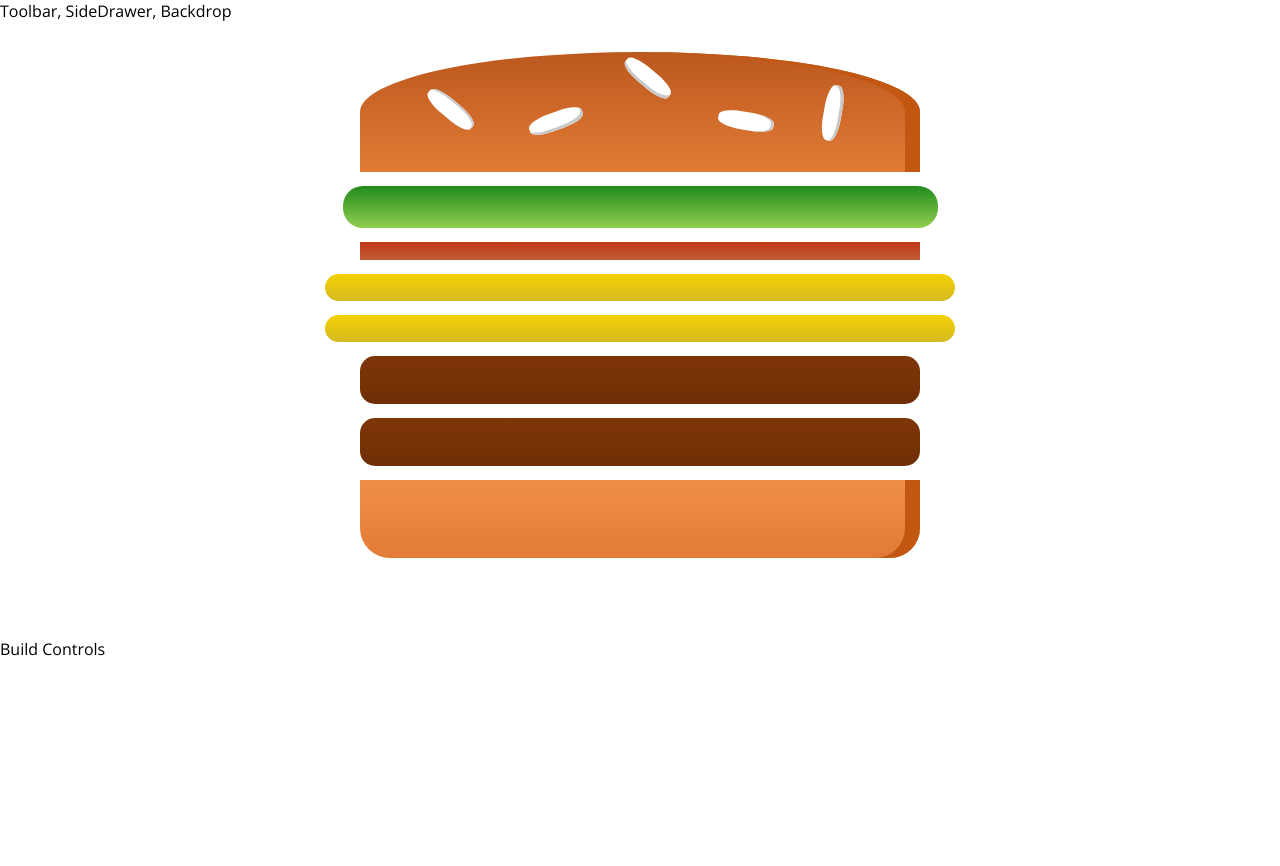
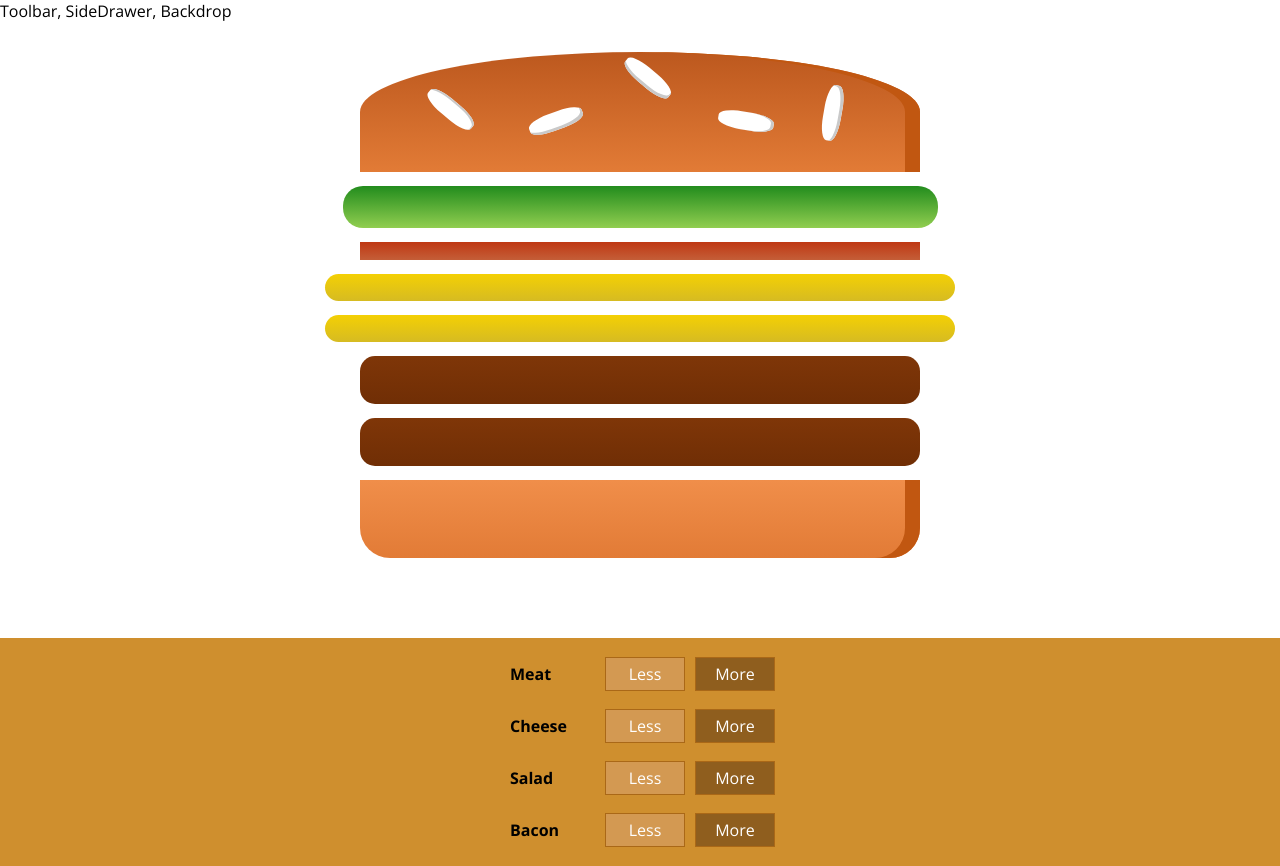
Before and after one commit to nathipg/react-udemy, a React app in the folder burger-builder/: page / in a window 1280 px wide. Before the commit the page ends 800 px from the top, so only its background shows below. Built offline with nearby package versions, Linux system fonts and the light colour scheme.

Commit message:
Build Controls component

```diff
--- a/burger-builder/src/components/Burger/BuildControls/BuildControls.js
+++ b/burger-builder/src/components/Burger/BuildControls/BuildControls.js
@@ -1,10 +1,20 @@
 import React from 'react';
+import BuildControl from './BuildControl/BuildControl';
 
 import classes from './BuildControls.css';
 
-const BuildControls = () => (
-    <div>
+const controls = [
+    { label: 'Meat', type: 'meat' },
+    { label: 'Cheese', type: 'cheese' },
+    { label: 'Salad', type: 'salad' },
+    { label: 'Bacon', type: 'bacon' },
+];
 
+const BuildControls = props => (
+    <div className={classes.BuildControls}>
+        {controls.map(ctrl => (
+            <BuildControl key={ctrl.label} label={ctrl.label} />
+        ))}
     </div>
 );
 
--- a/burger-builder/src/containers/BurgerBuilder/BurgerBuilder.js
+++ b/burger-builder/src/containers/BurgerBuilder/BurgerBuilder.js
@@ -1,6 +1,7 @@
 import React, { Component, Fragment } from 'react';
 
 import Burguer from '../../components/Burger/Burger';
+import BuildControls from '../../components/Burger/BuildControls/BuildControls';
 
 class BurguerBuilder extends Component {
     state = {
@@ -16,7 +17,7 @@
         return (
             <Fragment>
                <Burguer ingredients={this.state.ingredients} />
-               <div>Build Controls</div>
+               <BuildControls />
             </Fragment>
         );
     }
```
